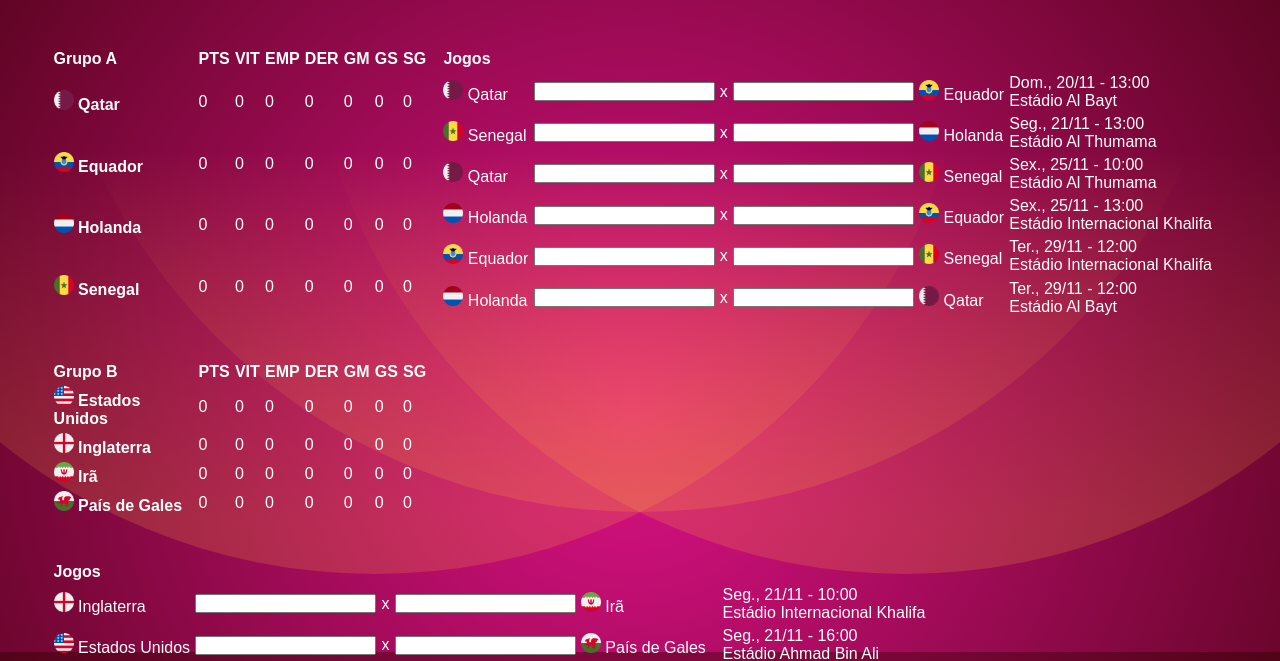
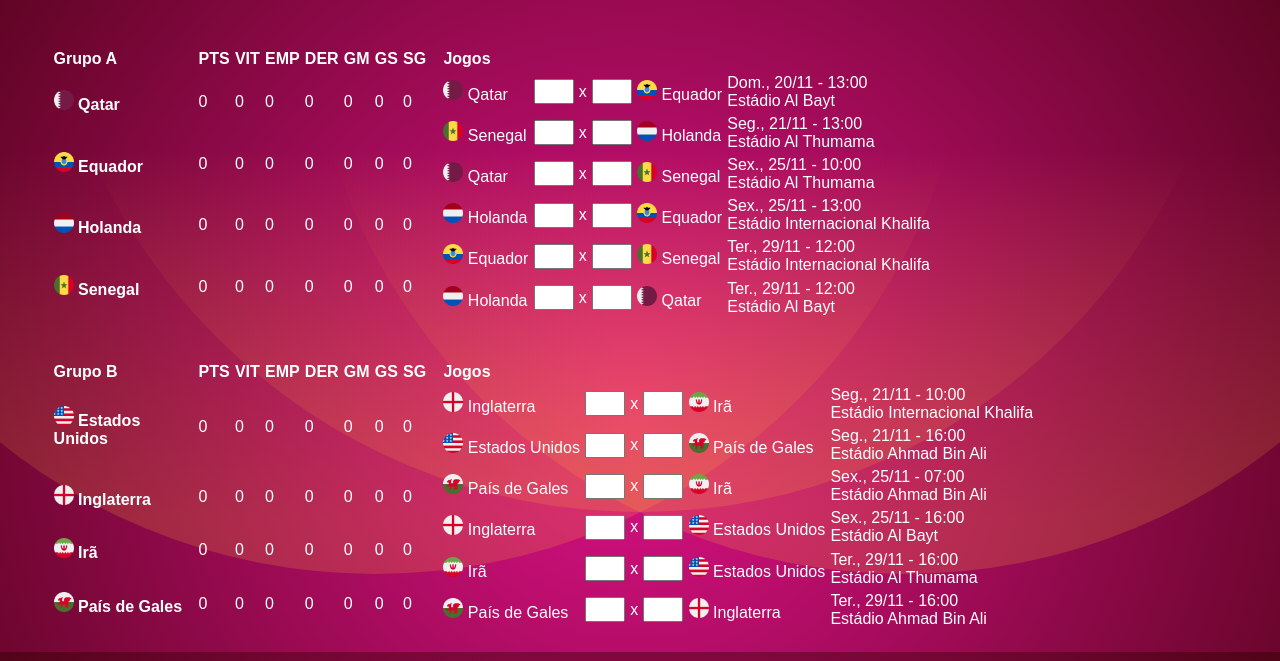
Before and after one commit to adonae/CopaDoMundo, a plain HTML site: page index.html in a window 1280 px wide. Shown: the part 148-809 px from the top of the page. Drawn offline with Linux system fonts and the light colour scheme; a web font is replaced by a local one.

Commit message:
versão 0.8

```diff
--- a/index.css
+++ b/index.css
@@ -40,6 +40,12 @@ table {
     margin-bottom: 30px;
 }
 
+#textArea {
+    width: 40px;
+    height: 25px;
+    text-align: center;
+}
+
 .groups {
     width: 143px;
 }
--- a/index.html
+++ b/index.html
@@ -102,9 +102,9 @@
                     <img src="./img/Qatar.png" alt="Qatar" width="20" height="20">
                     Qatar
                 </td>
-                <td><input type="text" name="" id="" maxLength="2"></td>
+                <td><input type="number" name="" id="textArea" maxLength="2"></td>
                 <td>x</td>
-                <td><input type="text" name="" id="" maxLength="2"></td>
+                <td><input type="number" name="" id="textArea" maxLength="2"></td>
                 <td>
                     <img src="./img/equador.png" alt="Equador" width="20" height="20"> Equador
                 </td>
@@ -116,9 +116,9 @@
                     <img src="./img/senegal.png" alt="Senegal" width="20" height="20">
                     Senegal
                 </td>
-                <td><input type="text" name="" id="" maxLength="2"></td>
+                <td><input type="number" name="" id="textArea" maxLength="2"></td>
                 <td>x</td>
-                <td><input type="text" name="" id="" maxLength="2"></td>
+                <td><input type="number" name="" id="textArea" maxLength="2"></td>
                 <td>
                     <img src="./img/paises-baixos.png" alt="Holanda" width="20" height="20"> Holanda
                 </td>
@@ -130,9 +130,9 @@
                     <img src="./img/Qatar.png" alt="Qatar" width="20" height="20">
                     Qatar
                 </td>
-                <td><input type="text" name="" id="" maxLength="2"></td>
+                <td><input type="number" name="" id="textArea" maxLength="2"></td>
                 <td>x</td>
-                <td><input type="text" name="" id="" maxLength="2"></td>
+                <td><input type="number" name="" id="textArea" maxLength="2"></td>
                 <td>
                     <img src="./img/senegal.png" alt="Senegal" width="20" height="20"> Senegal
                 </td>
@@ -144,9 +144,9 @@
                     <img src="./img/paises-baixos.png" alt="Holanda" width="20" height="20">
                     Holanda
                 </td>
-                <td><input type="text" name="" id="" maxLength="2"></td>
+                <td><input type="number" name="" id="textArea" maxLength="2"></td>
                 <td>x</td>
-                <td><input type="text" name="" id="" maxLength="2"></td>
+                <td><input type="number" name="" id="textArea" maxLength="2"></td>
                 <td>
                     <img src="./img/equador.png" alt="Equador" width="20" height="20"> Equador
                 </td>
@@ -158,9 +158,9 @@
                     <img src="./img/equador.png" alt="Equador" width="20" height="20">
                     Equador
                 </td>
-                <td><input type="text" name="" id="" maxLength="2"></td>
+                <td><input type="number" name="" id="textArea" maxLength="2"></td>
                 <td>x</td>
-                <td><input type="text" name="" id="" maxLength="2"></td>
+                <td><input type="number" name="" id="textArea" maxLength="2"></td>
                 <td>
                     <img src="./img/senegal.png" alt="Senegal" width="20" height="20"> Senegal
                 </td>
@@ -172,9 +172,9 @@
                     <img src="./img/paises-baixos.png" alt="Holanda" width="20" height="20">
                     Holanda
                 </td>
-                <td><input type="text" name="" id="" maxLength="2"></td>
+                <td><input type="number" name="" id="textArea" maxLength="2"></td>
                 <td>x</td>
-                <td><input type="text" name="" id="" maxLength="2"></td>
+                <td><input type="number" name="" id="textArea" maxLength="2"></td>
                 <td>
                     <img src="./img/Qatar.png" alt="Qatar" width="20" height="20"> Qatar
                 </td>
@@ -257,9 +257,9 @@
                     <img src="./img/inglaterra.png" alt="Inglaterra" width="20" height="20">
                     Inglaterra
                 </td>
-                <td><input type="text" name="" id="" maxLength="2"></td>
+                <td><input type="number" name="" id="textArea" maxLength="2"></td>
                 <td>x</td>
-                <td><input type="text" name="" id="" maxLength="2"></td>
+                <td><input type="number" name="" id="textArea" maxLength="2"></td>
                 <td>
                     <img src="./img/ira.png" alt="Irã" width="20" height="20"> Irã
                 </td>
@@ -271,9 +271,9 @@
                     <img src="./img/estados-unidos.png" alt="Estados Unidos" width="20" height="20">
                     Estados Unidos
                 </td>
-                <td><input type="text" name="" id="" maxLength="2"></td>
+                <td><input type="number" name="" id="textArea" maxLength="2"></td>
                 <td>x</td>
-                <td><input type="text" name="" id="" maxLength="2"></td>
+                <td><input type="number" name="" id="textArea" maxLength="2"></td>
                 <td>
                     <img src="./img/pais-de-gales.png" alt="País de Gales" width="20" height="20"> País de Gales
                 </td>
@@ -285,9 +285,9 @@
                     <img src="./img/pais-de-gales.png" alt="País de Gales" width="20" height="20">
                     País de Gales
                 </td>
-                <td><input type="text" name="" id="" maxLength="2"></td>
+                <td><input type="number" name="" id="textArea" maxLength="2"></td>
                 <td>x</td>
-                <td><input type="text" name="" id="" maxLength="2"></td>
+                <td><input type="number" name="" id="textArea" maxLength="2"></td>
                 <td>
                     <img src="./img/ira.png" alt="Irã" width="20" height="20"> Irã
                 </td>
@@ -299,9 +299,9 @@
                     <img src="./img/inglaterra.png" alt="Inglaterra" width="20" height="20">
                     Inglaterra
                 </td>
-                <td><input type="text" name="" id="" maxLength="2"></td>
+                <td><input type="number" name="" id="textArea" maxLength="2"></td>
                 <td>x</td>
-                <td><input type="text" name="" id="" maxLength="2"></td>
+                <td><input type="number" name="" id="textArea" maxLength="2"></td>
                 <td>
                     <img src="./img/estados-unidos.png" alt="Estados Unidos" width="20" height="20"> Estados Unidos
                 </td>
@@ -313,9 +313,9 @@
                     <img src="./img/ira.png" alt="Irã" width="20" height="20">
                     Irã
                 </td>
-                <td><input type="text" name="" id="" maxLength="2"></td>
+                <td><input type="number" name="" id="textArea" maxLength="2"></td>
                 <td>x</td>
-                <td><input type="text" name="" id="" maxLength="2"></td>
+                <td><input type="number" name="" id="textArea" maxLength="2"></td>
                 <td>
                     <img src="./img/estados-unidos.png" alt="Senegal" width="20" height="20"> Estados Unidos
                 </td>
@@ -327,9 +327,9 @@
                     <img src="./img/pais-de-gales.png" alt="País de Gales" width="20" height="20">
                     País de Gales
                 </td>
-                <td><input type="text" name="" id="" maxLength="2"></td>
+                <td><input type="number" name="" id="textArea" maxLength="2"></td>
                 <td>x</td>
-                <td><input type="text" name="" id="" maxLength="2"></td>
+                <td><input type="number" name="" id="textArea" maxLength="2"></td>
                 <td>
                     <img src="./img/inglaterra.png" alt="Inglaterra" width="20" height="20"> Inglaterra
                 </td>
```
